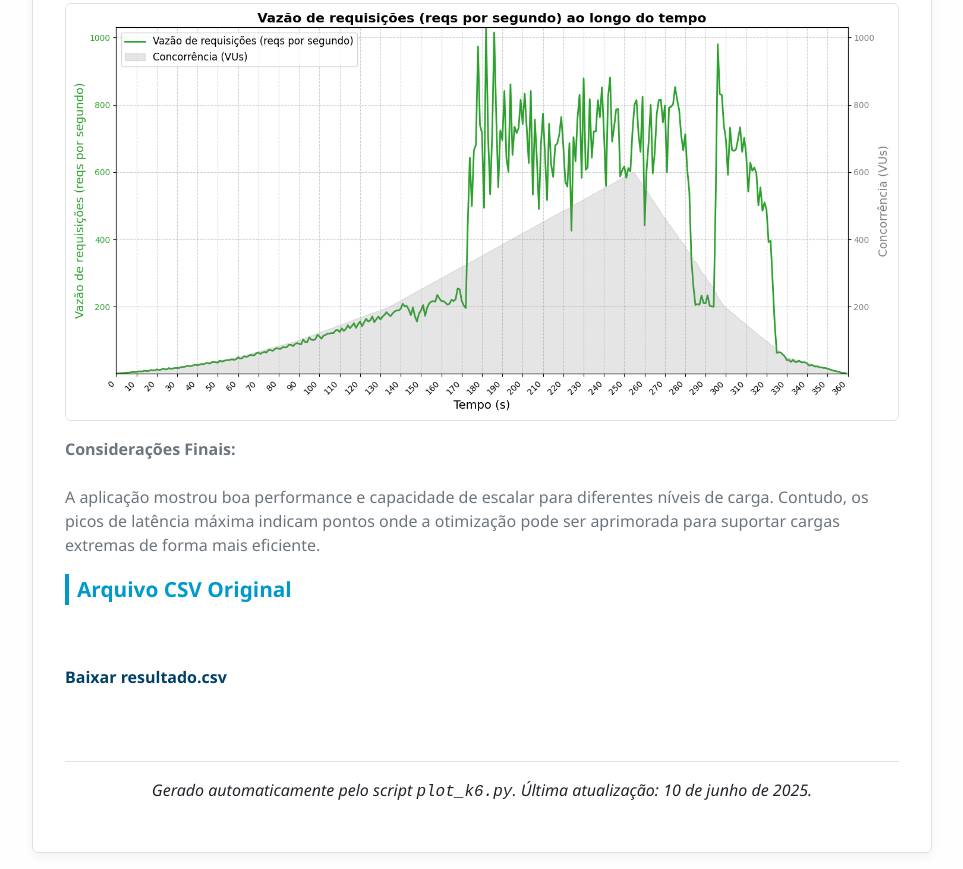
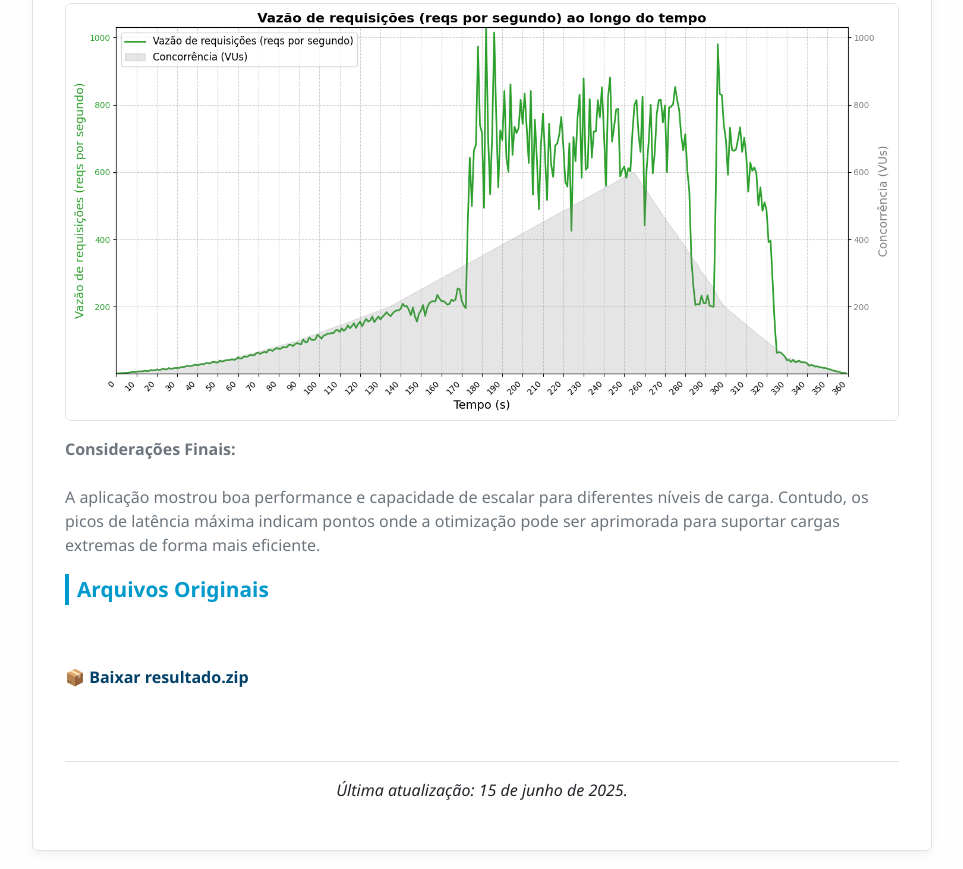
Before and after one commit to powerandcontrol/Simula-o-Teste-de-Carga-PI2-2025-01-, a website: page docs/plot.html in a window 1280 px wide. Shown: the part 3179-4048 px from the top of the page, without its empty margins (158-1121 px from the left). Drawn offline with Linux system fonts and the light colour scheme.

Commit message:
Update plot.html

```diff
--- a/docs/plot.html
+++ b/docs/plot.html
@@ -278,17 +278,17 @@ Tempo médio bloqueado por intervalo de 30s:
       A aplicação mostrou boa performance e capacidade de escalar para diferentes níveis de carga. Contudo, os picos de latência máxima indicam pontos onde a otimização pode ser aprimorada para suportar cargas extremas de forma mais eficiente.</p>
     </section>
 
-    <section aria-labelledby="arquivo-csv">
-      <h2 id="arquivo-csv">Arquivo CSV Original</h2>
-      <p>
-        <a href="resultado.zip" download aria-label="Baixar o arquivo CSV com os resultados dos testes k6">
-          Baixar resultado.csv
-        </a>
-      </p>
-    </section>
+<section aria-labelledby="arquivo-csv">
+  <h2 id="arquivo-csv">Arquivos Originais</h2>
+  <p>
+    <a href="resultado.zip" download type="application/zip" aria-label="Baixar o pacote ZIP com os resultados dos testes k6">
+      📦 Baixar <strong>resultado.zip</strong>
+    </a>
+  </p>
+</section>
 
     <footer>
-      <p>Gerado automaticamente pelo script <code>plot_k6.py</code>. Última atualização: 10 de junho de 2025.</p>
+      <p> Última atualização: 15 de junho de 2025.</p>
     </footer>
   </main>
 </body>
```
